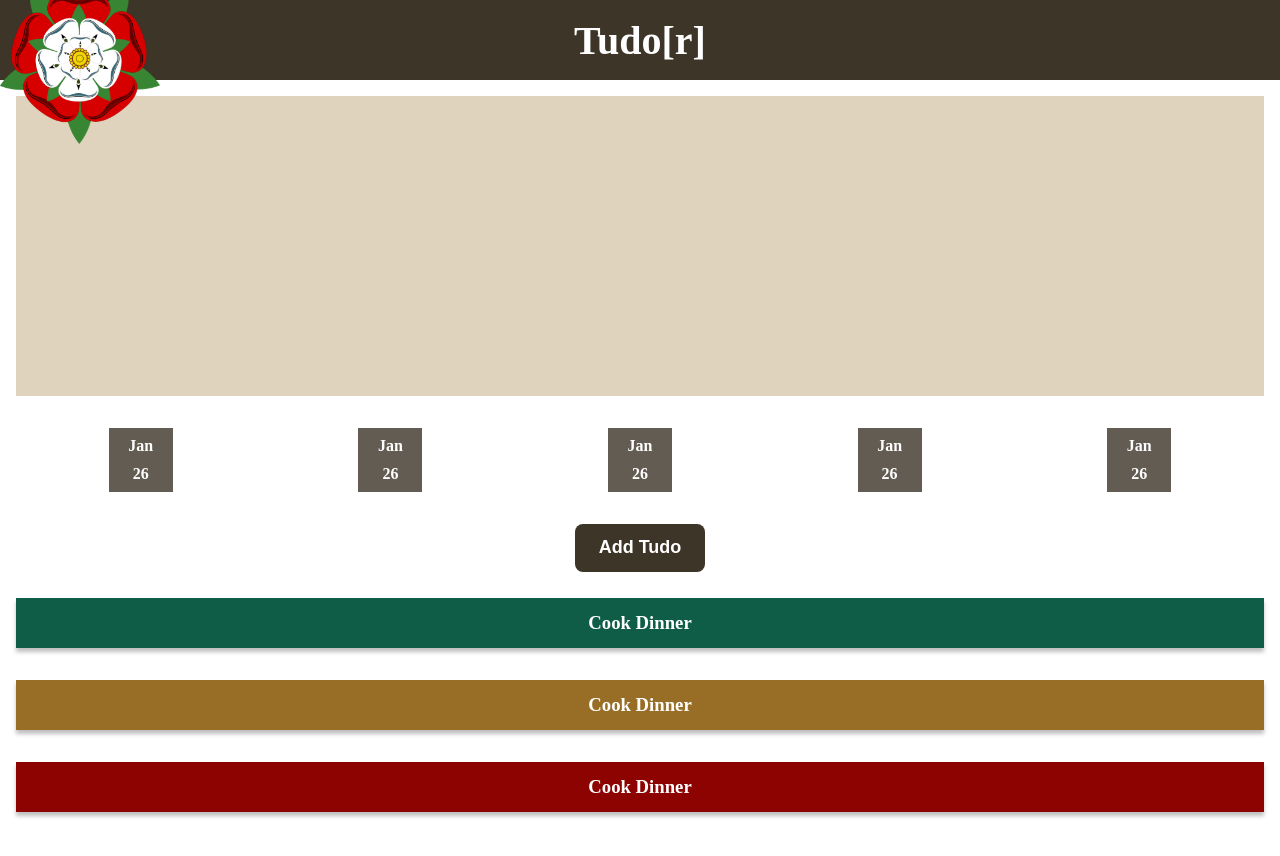
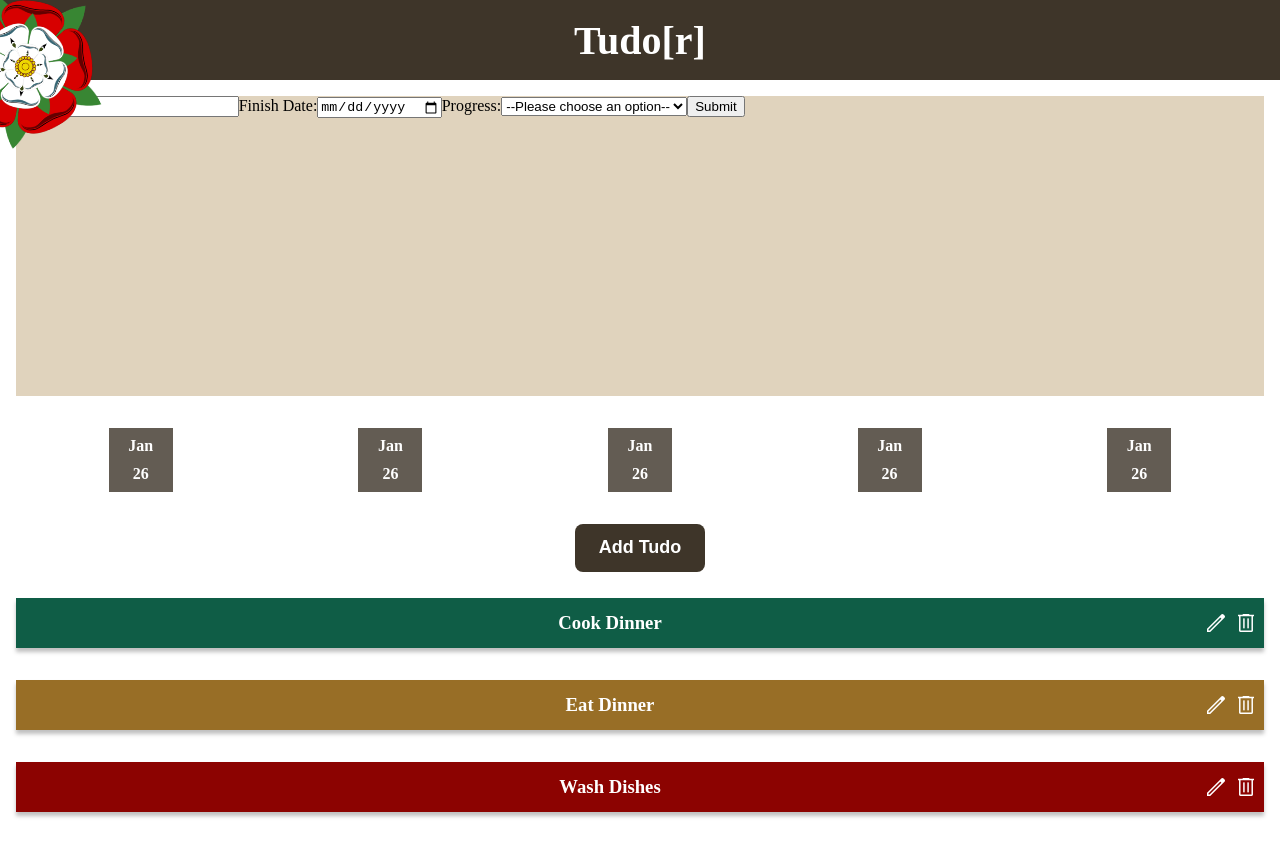
Before and after one commit to houstonmp/Tudo-r, a React (Vite) app: page / in a window 1280 px wide. Shown: the top 856 px of the page. Built offline with nearby package versions, Linux system fonts and the light colour scheme; a web font is replaced by a local one.

Commit message:
Forms now submit data and add it to the todo list

```diff
--- a/index.html
+++ b/index.html
@@ -1,13 +1,20 @@
 <!DOCTYPE html>
 <html lang="en">
+
 <head>
   <meta charset="UTF-8" />
   <link rel="icon" type="image/svg+xml" href="/vite.svg" />
+  <link rel="stylesheet"
+    href="https://fonts.googleapis.com/css2?family=Material+Symbols+Outlined:opsz,wght,FILL,GRAD@20..48,100..700,0..1,-50..200" />
+  <link rel="stylesheet"
+    href="https://fonts.googleapis.com/css2?family=Material+Symbols+Outlined:opsz,wght,FILL,GRAD@20..48,100..700,0..1,-50..200" />
   <meta name="viewport" content="width=device-width, initial-scale=1.0" />
   <title>Vite + React</title>
 </head>
+
 <body>
   <div id="root"></div>
   <script type="module" src="/src/main.jsx"></script>
 </body>
+
 </html>
--- a/src/components/Container.jsx
+++ b/src/components/Container.jsx
@@ -1,17 +1,47 @@
-import Todo from './todos/Todo'
+import React, { useState } from 'react';
+
+import TodoMan from './todos/TodoMan'
 import './Container.css'
 import DateManager from './datecomponent/DateManager';
 import Form from './form/Form'
 
+const INITIAL_TODO = [
+    {
+        id: 't1',
+        text: 'Cook Dinner',
+        progress: 'finished',
+    },
+    {
+        id: 't2',
+        text: 'Eat Dinner',
+        progress: 'progress',
+    },
+    {
+        id: 't3',
+        text: 'Wash Dishes',
+        progress: 'unfinished',
+    }
+]
+
 const Container = () => {
+    const [TodoArr, setTodoArr] = useState(INITIAL_TODO);
+
+
+
+    const formHandler = (formData) => {
+        setTodoArr((prevState) => {
+            return [formData, ...prevState]
+        })
+    }
+
     return (
         <div className='container'>
             <section>
-                <Form></Form>
+                <Form onSaveForm={formHandler} arrLength={TodoArr.length}></Form>
                 <DateManager></DateManager>
             </section>
             <section>
-                <Todo></Todo>
+                <TodoMan TodoArr={TodoArr}></TodoMan>
             </section>
         </div>
 
--- a/src/components/form/Form.jsx
+++ b/src/components/form/Form.jsx
@@ -1,9 +1,68 @@
+import React, { useState } from 'react';
 import styles from './Form.module.css';
 
-const Form = () => {
-    return <div className={styles.form}>
+const Form = (props) => {
+    const [formData, setFormData] = useState({
+        enteredText: '',
+        enteredDate: '',
+        enteredProgress: ''
+    });
 
-    </div>
+
+    const onChangeText = (event) => {
+        setFormData((prev) => {
+            return { ...prev, enteredText: event.target.value }
+        });
+    }
+    const onChangeDate = (event) => {
+        setFormData((prev) => {
+            return { ...prev, enteredDate: event.target.value }
+        });
+    }
+    const onChangeProgress = (event) => {
+        setFormData((prev) => {
+            return { ...prev, enteredProgress: event.target.value }
+        });
+    }
+
+    const submitHandler = (e) => {
+        e.preventDefault();
+        if (formData.enteredProgress !== '') {
+            const id = `e${props.arrLength + 1}`;
+
+            const inputData = {
+                id: id,
+                text: formData.enteredText,
+                date: formData.enteredDate,
+                progress: formData.enteredProgress
+            }
+            console.log(inputData);
+
+            props.onSaveForm(inputData);
+            setFormData({
+                enteredText: '',
+                enteredDate: '',
+                enteredProgress: ''
+            }
+            )
+        }
+    }
+
+
+    return <form className={styles.form} onSubmit={submitHandler}>
+        <label>Tudo:</label>
+        <input type="text" name="Tudo" onChange={onChangeText} />
+        <label type="date" >Finish Date:</label>
+        <input type="date" onChange={onChangeDate} />
+        <label>Progress:</label>
+        <select name="" id="" onChange={onChangeProgress}>
+            <option value="">--Please choose an option--</option>
+            <option value="progress">In Progress</option>
+            <option value="unfinished">Unfinished</option>
+            <option value="finished">Finished</option>
+        </select>
+        <button type="submit">Submit</button>
+    </form>
 }
 
 export default Form;
--- a/src/components/navbar/Navbar.css
+++ b/src/components/navbar/Navbar.css
@@ -17,9 +17,14 @@ nav h1 {
 
 img {
     position: absolute;
+    top: -1rem;
+    left: -3rem;
+    width: 10rem;
+    transform: rotate(45deg);
+    /* position: absolute;
     bottom: -4rem;
     left: 0;
     width: 10rem;
-    transform: rotateX(180deg);
+    transform: rotateX(180deg); */
 
 }
--- a/src/components/todos/Todo.jsx
+++ b/src/components/todos/Todo.jsx
@@ -1,19 +1,18 @@
-import './Todo.css';
+import './TodoMan.css';
 
-const Todo = () => {
+const Todo = (props) => {
     return (
-        <article className='todo-man'>
-            <button className="button">Add Tudo</button>
-            <aside className={'finished'}>
-                <h3>Cook Dinner</h3>
-            </aside>
-            <aside className='progress'>
-                <h3>Cook Dinner</h3>
-            </aside>
-            <aside className='unfinished'>
-                <h3>Cook Dinner</h3>
-            </aside>
-        </article>
+        <aside className={props.progress}>
+            <span className='text'>
+                <h3 >{props.text}</h3>
+            </span>
+            <span className="material-symbols-outlined icons">
+                edit
+            </span>
+            <span className="material-symbols-outlined icons">
+                delete
+            </span>
+        </aside>
     )
 }
 export default Todo;
--- a/src/components/todos/Todo.css
+++ b/src/components/todos/TodoMan.css
@@ -16,7 +16,7 @@ aside {
     color: white;
     display: flex;
     align-items: center;
-    justify-content: center;
+    justify-content: flex-end;
     /* filter: drop-shadow(0 4px 4px #404040); */
     box-shadow: 0px 4px 4px rgba(0, 0, 0, 0.25);
 }
@@ -35,6 +35,23 @@ aside.progress {
 
 aside.unfinished {
     background-color: #8C0301;
+}
+
+.text {
+    flex-basis: 120px;
+    flex-grow: 3;
+    text-align: center;
+}
+
+.material-symbols-outlined {
+    font-variation-settings:
+        'FILL' 0,
+        'wght' 400,
+        'GRAD' 0,
+        'opsz' 48;
+    flex-basis: 30px;
+    flex-grow: 0;
+    margin: 1em 0;
 }
 
 .button {
--- /dev/null
+++ b/src/components/todos/TodoMan.jsx
@@ -0,0 +1,26 @@
+// import React, { useState } from 'react';
+import './TodoMan.css';
+import Todo from './Todo'
+
+
+
+// const [TodoArr, setTodo] = useState('');
+
+const TodoMan = (props) => {
+
+    return (
+        <article className='todo-man'>
+            <button className="button">Add Tudo</button>
+            {props.TodoArr.map((el) => {
+                return <Todo
+                    id={el.id}
+                    key={el.id}
+                    text={el.text}
+                    progress={el.progress}
+                />;
+            })}
+
+        </article>
+    )
+}
+export default TodoMan;
```
Lines whose indentation alone changed are shown as unchanged.
